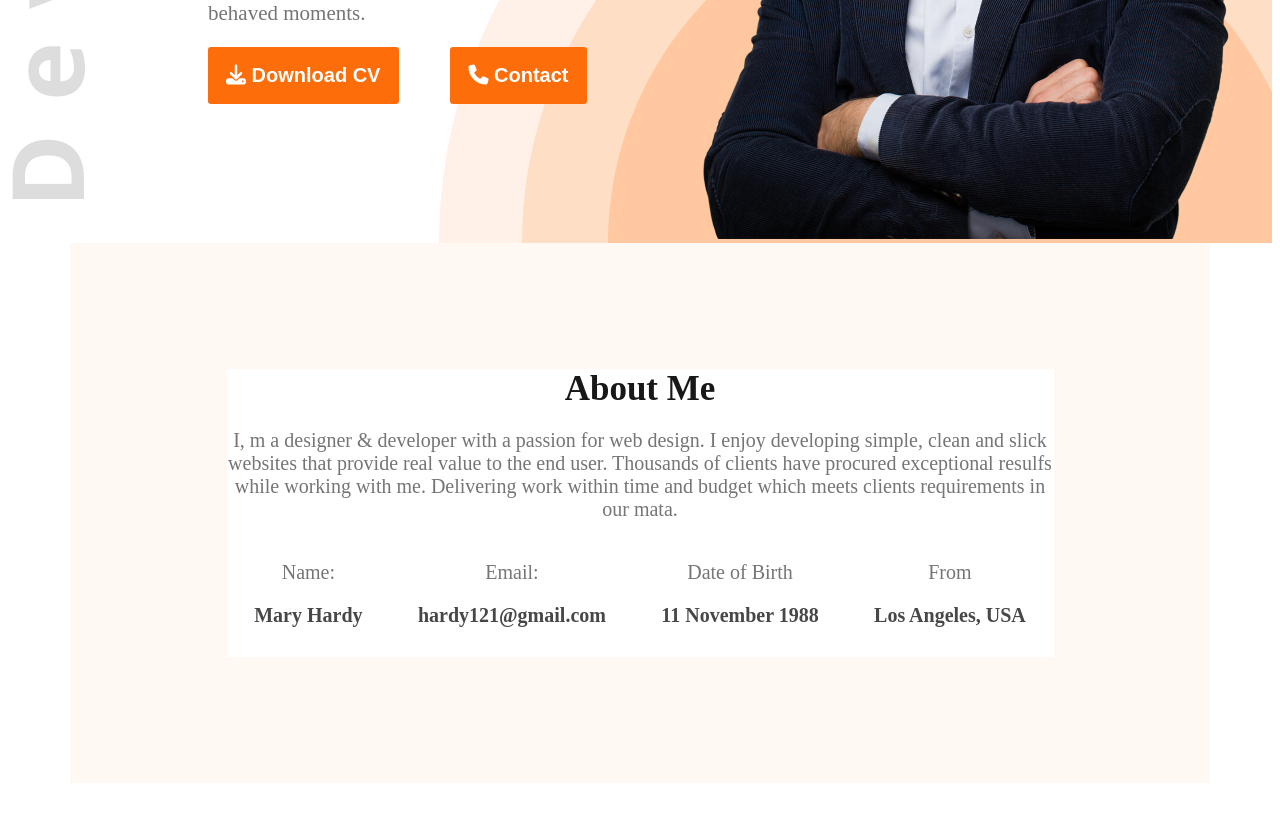
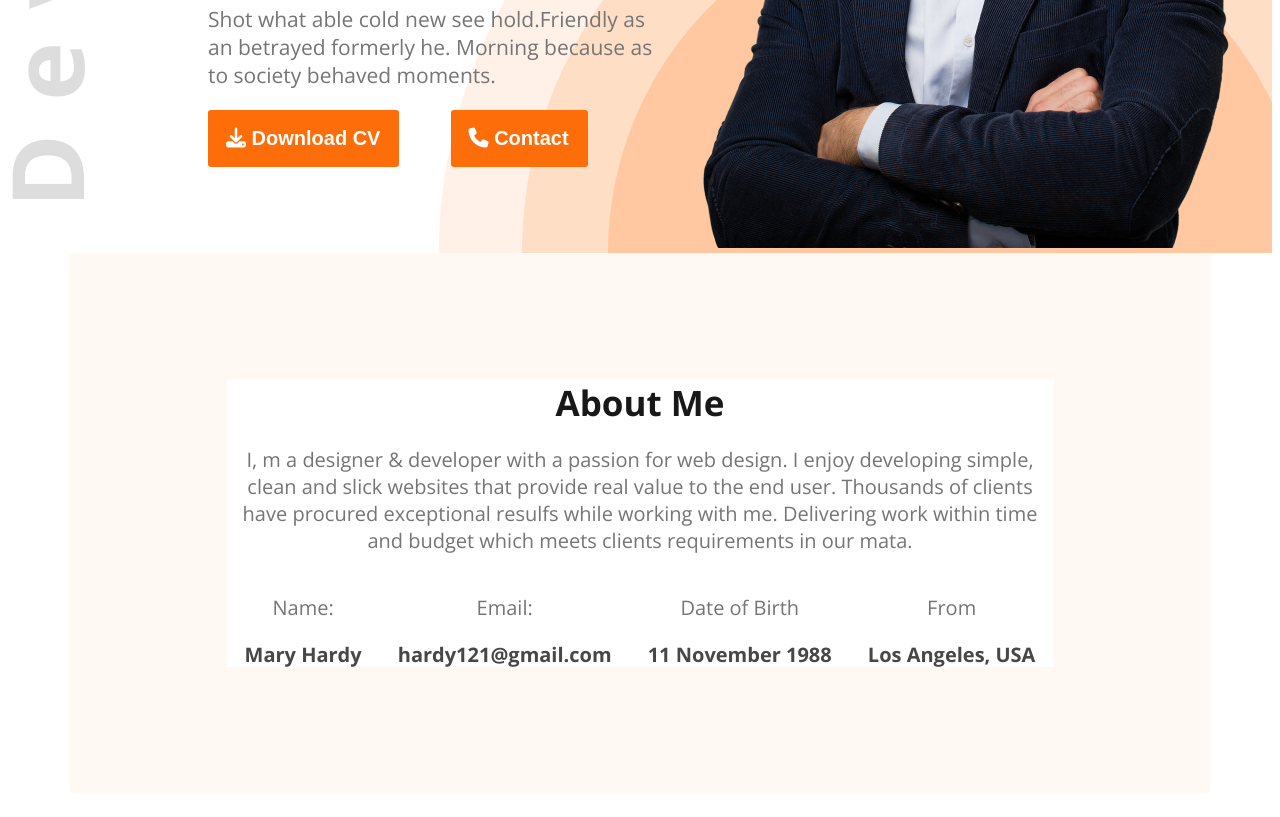
Before and after one commit to ShafayetHossain/developer-porttfolio, a plain HTML site: page index.html in a window 1280 px wide. Shown: the part 572-1389 px from the top of the page. Drawn offline with nearby package versions, Linux system fonts and the light colour scheme.

Commit message:
final update

```diff
--- a/style.css
+++ b/style.css
@@ -1,5 +1,7 @@
 @import url('https://fonts.googleapis.com/css2?family=Open+Sans:ital,wght@0,300..800;1,300..800&display=swap');
-
+body{
+    font-family: "Open Sans", sans-serif;
+}
 
 /* Nav Section */
 
```
